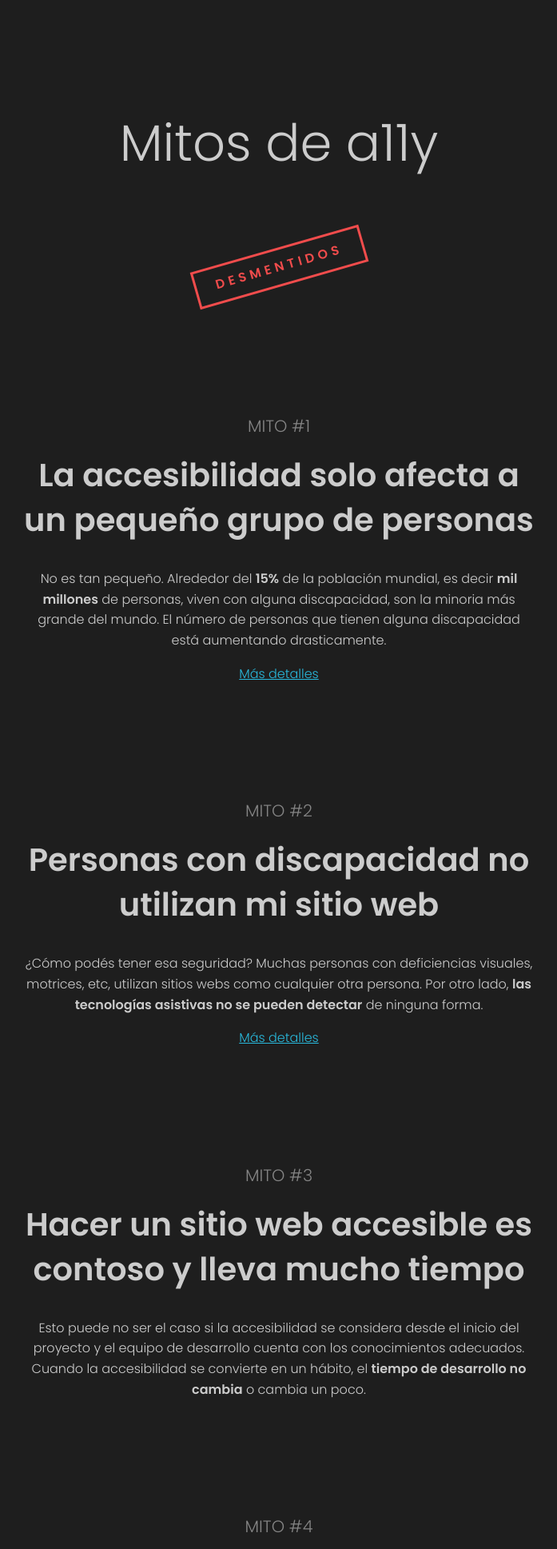
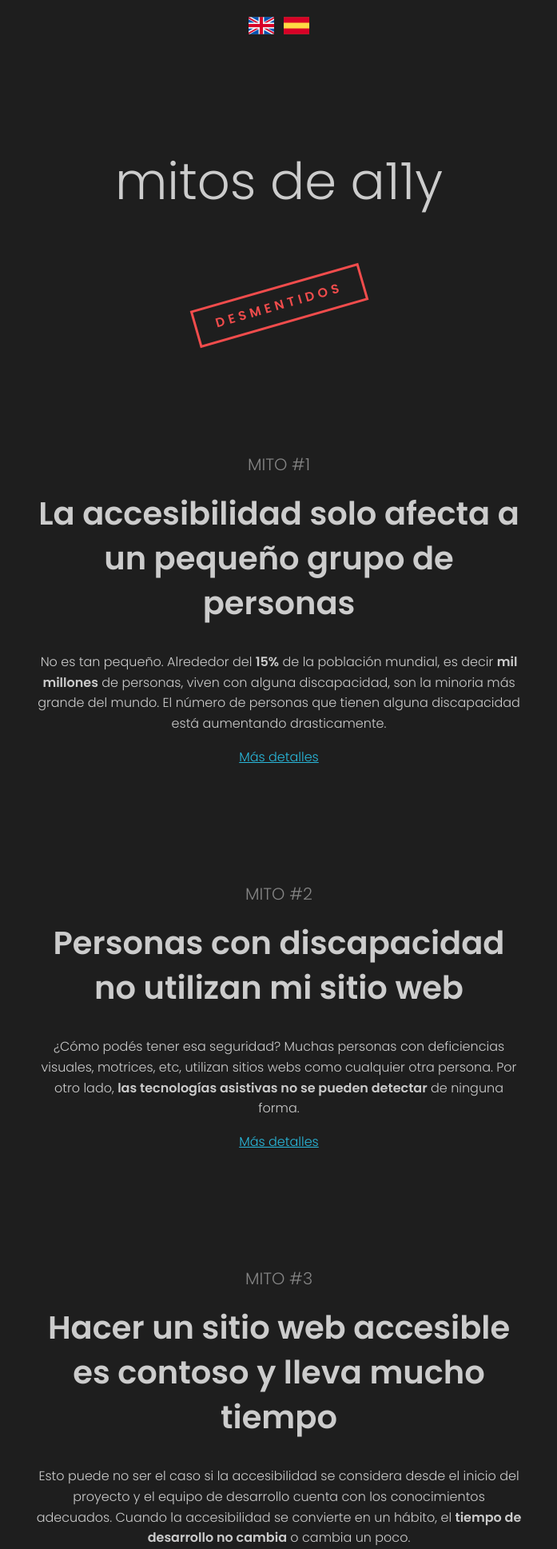
Before and after one commit to sergeicodes/a11ymyths, a web app: file es/index.html in a window 1280 px wide. Shown: the top 1937 px of the page at 80% size, without its empty margins (291-988 px from the left). Run offline with its HTML, style and script files only (its server is not run), Linux system fonts and the light colour scheme.

Commit message:
Add language nav

```diff
--- a/css/styles.css
+++ b/css/styles.css
@@ -105,10 +105,6 @@ strong {
   color: var(--color-text-dimmed);
 }
 
-:lang(es) .myth__title::before {
-  content: "Mito #" counter(myth) "";
-}
-
 @media only screen and (min-width: 600px) {
   .myth__title::before {
     top: -3rem;
@@ -129,3 +125,32 @@ footer {
   white-space: nowrap;
   width: 1px;
 }
+
+.nav__list {
+  display: flex;
+  justify-content: center;
+  width: 100%;
+  list-style: none;
+  padding: 0;
+}
+
+.nav__list-item {
+  display: flex;
+}
+
+.nav__list-item:not(:last-child) {
+  margin-right: 0.5rem;
+}
+
+.nav__link:hover,
+.nav__link:focus,
+.nav__link:visited {
+  opacity: 0.8;
+  background: none;
+}
+
+.nav__image {
+  display: block;
+  width: 32px;
+  height: 32px;
+}
--- a/es/index.html
+++ b/es/index.html
@@ -35,14 +35,35 @@
     />
     <meta
       name="twitter:image"
-      content="https://a11ymyths.com/images/og-image.png"
+      content="https://a11ymyths.com/images/og-image-es.png"
     />
     <meta name="twitter:image:alt" content="Mitos de Accesibilidad desmentidos" />
+    <style>
+      :lang(es) .myth__title::before {
+        content: "Mito #" counter(myth) "";
+      }
+    </style>
   </head>
   <body>
     <main>
       <div class="content">
-        <h1>Mitos de a11y</h1>
+        <div class="content">
+        <nav class="nav">
+          <ul class="nav__list">
+            <li class="nav__list-item">
+              <a class="nav__link" href="./../index.html">
+                <img class="nav__image" src="./../images/flag-gb.png" alt="English" />
+              </a>
+            </li>
+            <li class="nav__list-item">
+              <a class="nav__link" href="./index.html">
+                <img class="nav__image" src="./../images/flag-es.png" alt="Spanish" />
+              </a>
+            </li>
+          </ul>
+        </nav>
+
+        <h1>mitos de a11y</h1>
         <p class="stamp">Desmentidos</p>
 
         <section class="myth">
@@ -463,7 +484,17 @@
           >. Seguime
           <a target="_blank" href="https://twitter.com/_sergeikriger"
             >@_sergeikriger</a
+          >. Translated by
+          <a target="_blank" href="https://twitter.com/pazguille"
+            >@pazguille</a
           >.
+        </p>
+        <p>
+          Icons made by
+          <a target="_blank" href="https://www.freepik.com">Freepik</a> from
+          <a target="_blank" href="https://www.flaticon.com/"
+            >www.flaticon.com</a
+          >
         </p>
       </div>
     </footer>
```
Also changed, not shown: index.html (+26 -3 lines), images/flag-es.png (added), images/flag-gb.png (added), images/og-image-es.png (added).
